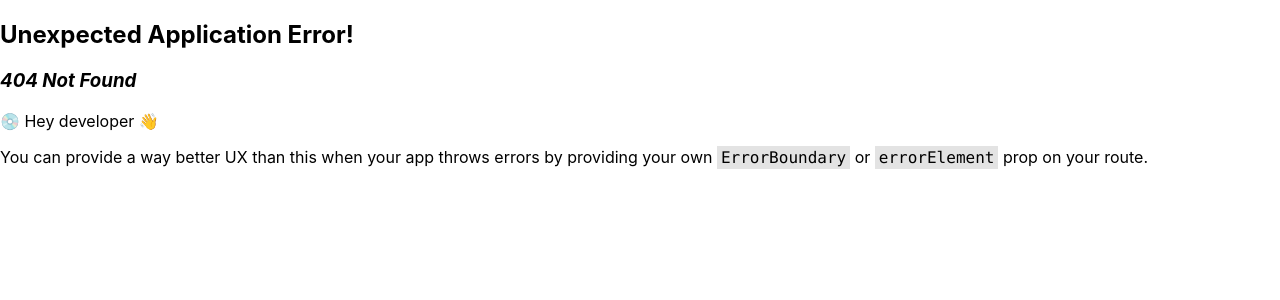
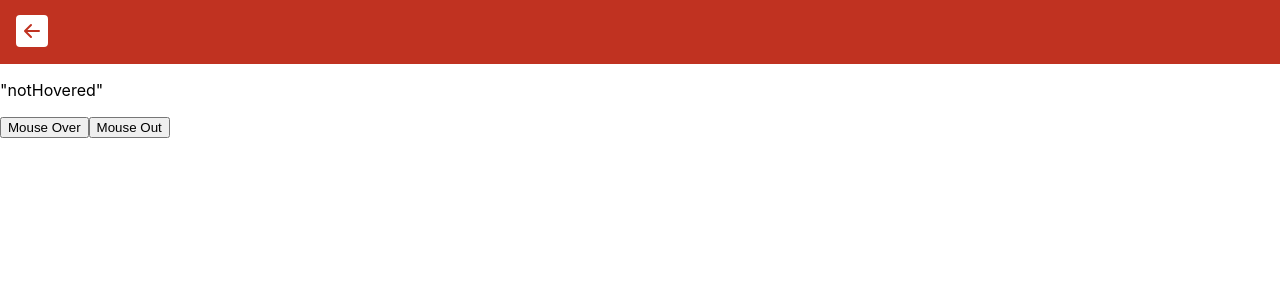
Before and after one commit to yonatanmk/react-components, a React (Create React App) app: page /xstate in a window 1280 px wide. Before the commit this address had no page. Shown: the top 300 px of the page. Built offline with nearby package versions, Linux system fonts and the light colour scheme.

Commit message:
xstate demo

```diff
--- a/package.json
+++ b/package.json
@@ -11,6 +11,7 @@
     "@types/node": "^16.18.22",
     "@types/react": "^18.0.31",
     "@types/react-dom": "^18.0.11",
+    "@xstate/react": "^3.2.2",
     "axios": "^1.3.5",
     "classnames": "^2.3.2",
     "lodash": "^4.17.21",
@@ -24,7 +25,8 @@
     "react-select": "^5.6.0",
     "sass": "^1.56.0",
     "typescript": "^4.8.4",
-    "web-vitals": "^2.1.4"
+    "web-vitals": "^2.1.4",
+    "xstate": "^4.37.2"
   },
   "scripts": {
     "start": "react-scripts start",
--- a/src/layouts/App/App.tsx
+++ b/src/layouts/App/App.tsx
@@ -10,6 +10,7 @@ function App() {
         <Link className="App__Link" to={`autocomplete`}>Autocomplete</Link>
         <Link className="App__Link" to={`react-query`}>React Query</Link>
         <Link className="App__Link" to={`multipart-form`}>Multi-part Form</Link>
+        <Link className="App__Link" to={`xstate`}>XState</Link>
         <Link className="App__Link" to={`xstate-todo`}>XState Todo</Link>
       </div>
     </div>
--- /dev/null
+++ b/src/layouts/XState/XState.scss
@@ -0,0 +1,3 @@
+.XState {
+
+}
--- /dev/null
+++ b/src/layouts/XState/XState.tsx
@@ -0,0 +1,19 @@
+import './XState.scss';
+import { useMachine } from "@xstate/react";
+import { myMachine } from "./machines/myFirstMachine";
+
+function XState() {
+  const [state, send] = useMachine(myMachine)
+
+  return (
+    <div className="XState">
+      <p>{JSON.stringify(state.value)}</p>
+      <button onClick={() => send('MOUSEOVER')}>Mouse Over</button>
+      <button onClick={() => send('MOUSEOUT')}>Mouse Out</button>
+    </div>
+  )
+}
+
+
+
+export default XState;
--- /dev/null
+++ b/src/layouts/XState/index.ts
@@ -0,0 +1 @@
+export { default } from './XState'
--- /dev/null
+++ b/src/layouts/XState/machines/myFirstMachine.ts
@@ -0,0 +1,21 @@
+import { createMachine } from "xstate";
+
+export const myMachine = createMachine({
+  initial: "notHovered",
+  states: {
+    notHovered: {
+      on: {
+        MOUSEOVER: {
+          target: "hovered",
+        },
+      },
+    },
+    hovered: {
+      on: {
+        MOUSEOUT: {
+          target: "notHovered",
+        },
+      },
+    },
+  },
+});
--- a/src/router/routes.tsx
+++ b/src/router/routes.tsx
@@ -7,6 +7,7 @@ import ReduxLayout from '../layouts/ReduxLayout';
 import AutocompleteLayout from '../layouts/AutocompleteLayout';
 import ReactQueryLayout from '../layouts/ReactQueryLayout';
 import MultipartForm from '../layouts/MultipartForm';
+import XState from '../layouts/XState';
 import XStateTodo from '../layouts/XStateTodo';
 
 const routes: RouteObject[] = [
@@ -45,6 +46,11 @@ const routes: RouteObject[] = [
         errorElement: <Error />,
       },
       {
+        path: "/xstate",
+        element: <XState />,
+        errorElement: <Error />,
+      },
+      {
         path: "/xstate-todo",
         element: <XStateTodo />,
         errorElement: <Error />,
```
Also changed, not shown: 1 other file (tests, documents, lock files or other folders).
